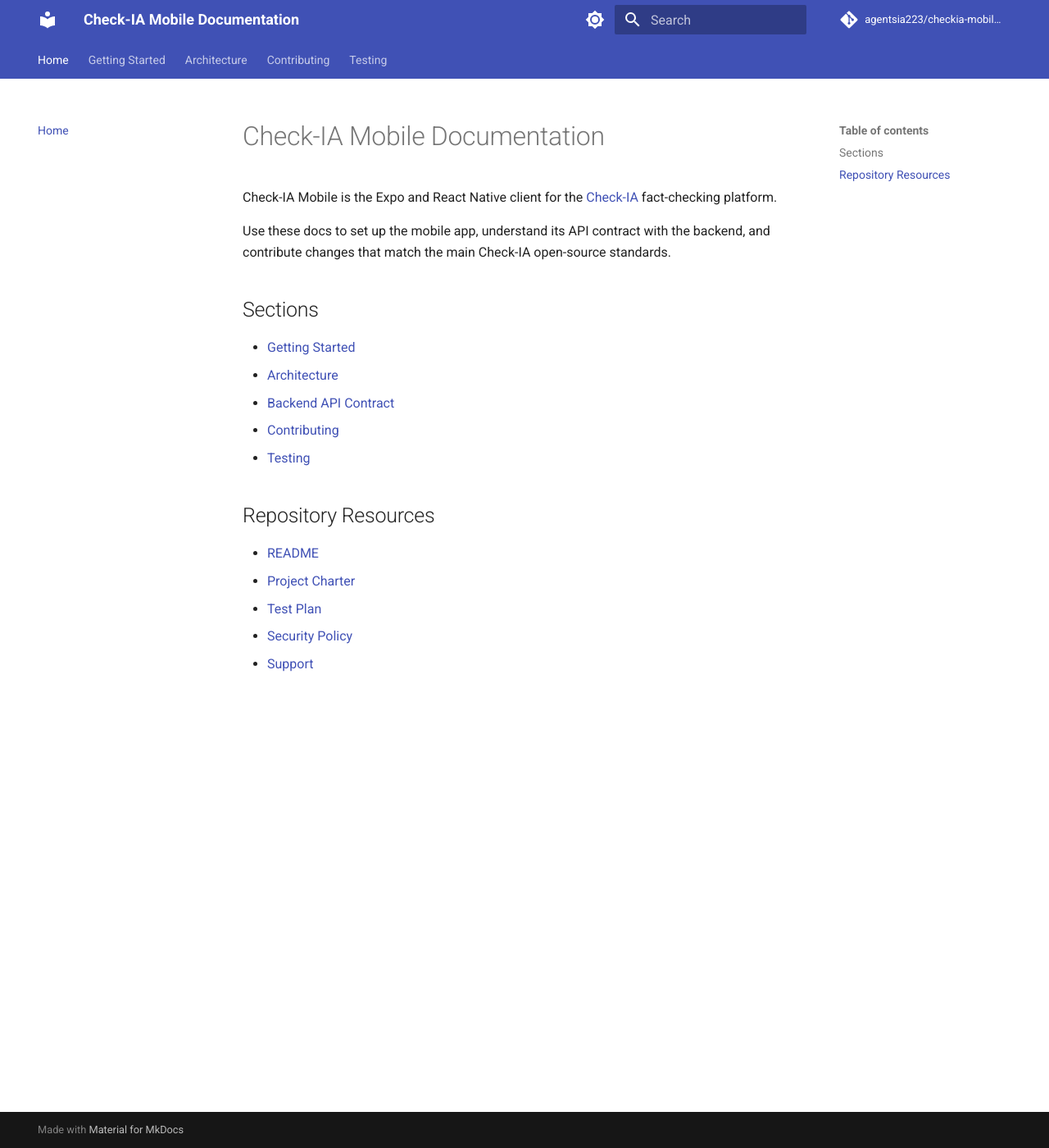
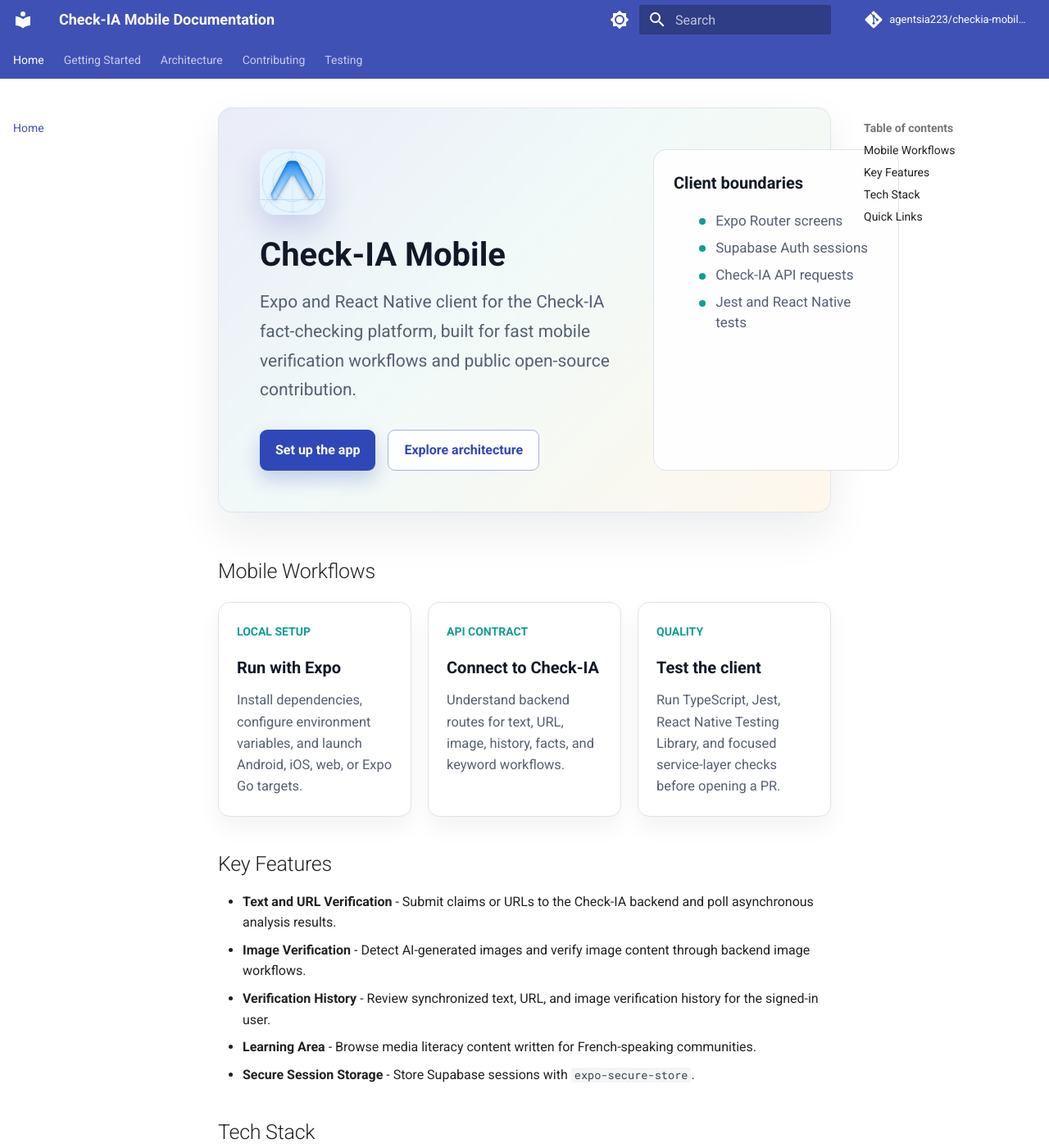
Before and after one commit to agentsia223/checkia-mobile-app, an MkDocs documentation site: the page built from docs/index.md, in a window 1280 px wide and 1400 px high. Shown: the whole window at 82% size. Built offline with MkDocs 1.6.1 and Material for MkDocs 9.7.7, drawn with Linux system fonts in a browser that asks for light colours; comment, search, counter and statistics services are not loaded; some of the changed text lies outside the part shown.

Commit message:
docs: polish docs site UI and add architecture diagram
Adds a layered system architecture diagram (PNG + editable Excalidraw
source) that mirrors the main check_ia repo's diagram style, and
refreshes the docs landing page with a hero section, card grid, and
shared stylesheet.

Co-Authored-By: Claude Opus 4.7 (1M context) <noreply@anthropic.com>

```diff
--- a/docs/index.md
+++ b/docs/index.md
@@ -1,21 +1,71 @@
-# Check-IA Mobile Documentation
+<section class="checkia-hero">
+  <div class="checkia-hero__copy">
+    <img src="assets/icon.png" alt="Check-IA Mobile app icon" class="checkia-hero__icon" />
+    <h1>Check-IA Mobile</h1>
+    <p class="checkia-hero__lead">
+      Expo and React Native client for the Check-IA fact-checking platform, built for fast mobile verification workflows and public open-source contribution.
+    </p>
+    <div class="checkia-hero__actions">
+      <a class="checkia-button checkia-button--primary" href="getting-started/mobile/">Set up the app</a>
+      <a class="checkia-button checkia-button--secondary" href="architecture/">Explore architecture</a>
+    </div>
+  </div>
+  <div class="checkia-hero__aside" aria-label="Repository highlights">
+    <strong>Client boundaries</strong>
+    <ul>
+      <li>Expo Router screens</li>
+      <li>Supabase Auth sessions</li>
+      <li>Check-IA API requests</li>
+      <li>Jest and React Native tests</li>
+    </ul>
+  </div>
+</section>
 
-Check-IA Mobile is the Expo and React Native client for the [Check-IA](https://github.com/agentsia223/check_ia) fact-checking platform.
+## Mobile Workflows
 
-Use these docs to set up the mobile app, understand its API contract with the backend, and contribute changes that match the main Check-IA open-source standards.
+<div class="checkia-card-grid">
+  <a class="checkia-card" href="getting-started/mobile/">
+    <span class="checkia-card__label">Local setup</span>
+    <strong>Run with Expo</strong>
+    <p>Install dependencies, configure environment variables, and launch Android, iOS, web, or Expo Go targets.</p>
+  </a>
+  <a class="checkia-card" href="architecture/backend-api/">
+    <span class="checkia-card__label">API contract</span>
+    <strong>Connect to Check-IA</strong>
+    <p>Understand backend routes for text, URL, image, history, facts, and keyword workflows.</p>
+  </a>
+  <a class="checkia-card" href="testing/mobile/">
+    <span class="checkia-card__label">Quality</span>
+    <strong>Test the client</strong>
+    <p>Run TypeScript, Jest, React Native Testing Library, and focused service-layer checks before opening a PR.</p>
+  </a>
+</div>
 
-## Sections
+## Key Features
 
-- [Getting Started](getting-started/index.md)
-- [Architecture](architecture/index.md)
-- [Backend API Contract](architecture/backend-api.md)
-- [Contributing](contributing/index.md)
-- [Testing](testing/index.md)
+- **Text and URL Verification** - Submit claims or URLs to the Check-IA backend and poll asynchronous analysis results.
+- **Image Verification** - Detect AI-generated images and verify image content through backend image workflows.
+- **Verification History** - Review synchronized text, URL, and image verification history for the signed-in user.
+- **Learning Area** - Browse media literacy content written for French-speaking communities.
+- **Secure Session Storage** - Store Supabase sessions with `expo-secure-store`.
 
-## Repository Resources
+## Tech Stack
 
-- [README](https://github.com/agentsia223/checkia-mobile-app#readme)
-- [Project Charter](https://github.com/agentsia223/checkia-mobile-app/blob/main/PROJECT_CHARTER.md)
-- [Test Plan](https://github.com/agentsia223/checkia-mobile-app/blob/main/TEST_PLAN.md)
-- [Security Policy](https://github.com/agentsia223/checkia-mobile-app/blob/main/SECURITY.md)
-- [Support](https://github.com/agentsia223/checkia-mobile-app/blob/main/SUPPORT.md)
+| Layer | Technology |
+| --- | --- |
+| Runtime | Expo SDK 54, React Native 0.81, React 19 |
+| Navigation | Expo Router |
+| Language | TypeScript |
+| Auth | Supabase Auth, Expo SecureStore |
+| API Client | Axios |
+| Testing | Jest, jest-expo, React Native Testing Library |
+| CI | GitHub Actions, Codecov-ready coverage |
+
+## Quick Links
+
+- [Getting Started](getting-started/index.md) - Set up the mobile app locally.
+- [Architecture](architecture/index.md) - Understand the Expo Router, component, hook, and service-layer structure.
+- [Backend API Contract](architecture/backend-api.md) - Review the endpoints used by the mobile app.
+- [Contributing](contributing/index.md) - Prepare issues, pull requests, and documentation updates.
+- [Testing](testing/index.md) - Run and extend the mobile test suite.
+- [README](https://github.com/agentsia223/checkia-mobile-app#readme) - Return to the GitHub repository overview.
--- /dev/null
+++ b/docs/stylesheets/extra.css
@@ -0,0 +1,248 @@
+:root {
+  --checkia-ink: #111827;
+  --checkia-muted: #566071;
+  --checkia-line: #dde3ed;
+  --checkia-panel: #ffffff;
+  --checkia-soft: #f5f8fc;
+  --checkia-blue: #3047b7;
+  --checkia-blue-deep: #1f2f7f;
+  --checkia-teal: #0f9f8f;
+  --checkia-warm: #f59e0b;
+}
+
+[data-md-color-scheme="slate"] {
+  --checkia-ink: #f8fafc;
+  --checkia-muted: #b8c2d4;
+  --checkia-line: #334155;
+  --checkia-panel: #111827;
+  --checkia-soft: #0f172a;
+}
+
+.md-main__inner {
+  margin-top: 1.35rem;
+}
+
+.md-grid {
+  max-width: 78rem;
+}
+
+.md-content__inner {
+  padding-top: 0;
+}
+
+.checkia-hero {
+  display: grid;
+  grid-template-columns: minmax(22rem, 1fr) minmax(15rem, 18rem);
+  gap: 2rem;
+  align-items: center;
+  margin: 0 0 2.7rem;
+  padding: 2.5rem;
+  border: 1px solid color-mix(in srgb, var(--checkia-line) 80%, transparent);
+  border-radius: 0.85rem;
+  background:
+    linear-gradient(135deg, rgba(48, 71, 183, 0.1), rgba(15, 159, 143, 0.06) 44%, rgba(245, 158, 11, 0.08)),
+    var(--checkia-panel);
+  box-shadow: 0 1.15rem 2.6rem rgba(15, 23, 42, 0.08);
+}
+
+.checkia-hero__icon {
+  width: 4rem;
+  height: 4rem;
+  margin-bottom: 1rem;
+  border-radius: 1rem;
+  box-shadow: 0 0.75rem 1.8rem rgba(48, 71, 183, 0.2);
+}
+
+.checkia-hero h1 {
+  margin: 0;
+  color: var(--checkia-ink);
+  font-size: clamp(2rem, 3vw, 3rem);
+  line-height: 1.04;
+  font-weight: 800;
+  letter-spacing: 0;
+}
+
+.checkia-hero__lead {
+  max-width: 42rem;
+  margin: 1rem 0 0;
+  color: var(--checkia-muted);
+  font-size: 1.05rem;
+  line-height: 1.7;
+}
+
+.checkia-hero__actions {
+  display: flex;
+  flex-wrap: wrap;
+  gap: 0.75rem;
+  margin-top: 1.5rem;
+}
+
+.checkia-button {
+  display: inline-flex;
+  align-items: center;
+  justify-content: center;
+  min-height: 2.5rem;
+  padding: 0.58rem 0.95rem;
+  border-radius: 0.45rem;
+  font-weight: 700;
+  line-height: 1.2;
+  transition: transform 160ms ease, box-shadow 160ms ease, border-color 160ms ease;
+}
+
+.checkia-button:hover {
+  transform: translateY(-1px);
+}
+
+.checkia-button--primary {
+  color: #ffffff !important;
+  background: var(--checkia-blue);
+  box-shadow: 0 0.55rem 1.1rem rgba(48, 71, 183, 0.24);
+}
+
+.checkia-button--secondary {
+  color: var(--checkia-blue) !important;
+  border: 1px solid color-mix(in srgb, var(--checkia-blue) 30%, var(--checkia-line));
+  background: color-mix(in srgb, var(--checkia-panel) 84%, var(--checkia-soft));
+}
+
+.checkia-hero__aside {
+  align-self: stretch;
+  padding: 1.2rem;
+  border: 1px solid var(--checkia-line);
+  border-radius: 0.8rem;
+  background: color-mix(in srgb, var(--checkia-panel) 86%, var(--checkia-soft));
+}
+
+.checkia-hero__aside strong {
+  display: block;
+  color: var(--checkia-ink);
+  font-size: 1rem;
+  margin-bottom: 0.9rem;
+}
+
+.checkia-hero__aside ul {
+  display: grid;
+  gap: 0.7rem;
+  margin: 0;
+  padding: 0;
+  list-style: none;
+}
+
+.checkia-hero__aside li {
+  position: relative;
+  padding-left: 1rem;
+  color: var(--checkia-muted);
+  font-size: 0.85rem;
+  line-height: 1.45;
+}
+
+.checkia-hero__aside li::before {
+  content: "";
+  position: absolute;
+  left: 0;
+  top: 0.55em;
+  width: 0.4rem;
+  height: 0.4rem;
+  border-radius: 999px;
+  background: var(--checkia-teal);
+}
+
+.checkia-card-grid {
+  display: grid;
+  grid-template-columns: repeat(3, minmax(0, 1fr));
+  gap: 1rem;
+  margin: 1rem 0 2rem;
+}
+
+.checkia-card {
+  display: block;
+  min-height: 12rem;
+  padding: 1.1rem;
+  border: 1px solid var(--checkia-line);
+  border-radius: 0.7rem;
+  background: var(--checkia-panel);
+  box-shadow: 0 0.65rem 1.4rem rgba(15, 23, 42, 0.05);
+}
+
+.checkia-card:hover {
+  border-color: color-mix(in srgb, var(--checkia-blue) 48%, var(--checkia-line));
+  box-shadow: 0 0.9rem 1.8rem rgba(15, 23, 42, 0.08);
+}
+
+.checkia-card__label {
+  display: inline-block;
+  margin-bottom: 0.85rem;
+  color: var(--checkia-teal);
+  font-size: 0.7rem;
+  font-weight: 800;
+  letter-spacing: 0;
+  text-transform: uppercase;
+}
+
+.checkia-card strong {
+  display: block;
+  color: var(--checkia-ink);
+  font-size: 1rem;
+}
+
+.checkia-card p {
+  margin: 0.55rem 0 0;
+  color: var(--checkia-muted);
+  font-size: 0.82rem;
+  line-height: 1.6;
+}
+
+.md-typeset table:not([class]) {
+  box-shadow: 0 0.5rem 1.5rem rgba(15, 23, 42, 0.05);
+}
+
+.md-typeset table:not([class]) th {
+  background: color-mix(in srgb, var(--checkia-blue) 8%, var(--checkia-panel));
+}
+
+.checkia-diagram {
+  margin: 1.4rem 0 2rem;
+}
+
+.checkia-diagram img {
+  width: 100%;
+  height: auto;
+  border: 1px solid var(--checkia-line);
+  border-radius: 0.8rem;
+  background: #f8fafc;
+  box-shadow: 0 1rem 2.2rem rgba(15, 23, 42, 0.08);
+}
+
+.checkia-diagram figcaption {
+  margin-top: 0.65rem;
+  color: var(--checkia-muted);
+  font-size: 0.78rem;
+  text-align: center;
+}
+
+@media screen and (max-width: 76.1875em) {
+  .checkia-hero {
+    grid-template-columns: 1fr;
+  }
+
+  .checkia-hero__lead {
+    max-width: 100%;
+  }
+}
+
+@media screen and (max-width: 44em) {
+  .checkia-hero {
+    padding: 1.2rem;
+    border-radius: 0.7rem;
+  }
+
+  .checkia-hero__actions,
+  .checkia-card-grid {
+    display: grid;
+    grid-template-columns: 1fr;
+  }
+
+  .checkia-button {
+    width: 100%;
+  }
+}
--- a/mkdocs.yml
+++ b/mkdocs.yml
@@ -57,3 +57,6 @@ markdown_extensions:
 
 plugins:
   - search
+
+extra_css:
+  - stylesheets/extra.css
```
Also changed, not shown: docs/architecture/index.md (+9 -0 lines), docs/assets/icon.png (added), docs/assets/mobile-architecture.png (added), 1 other file.
